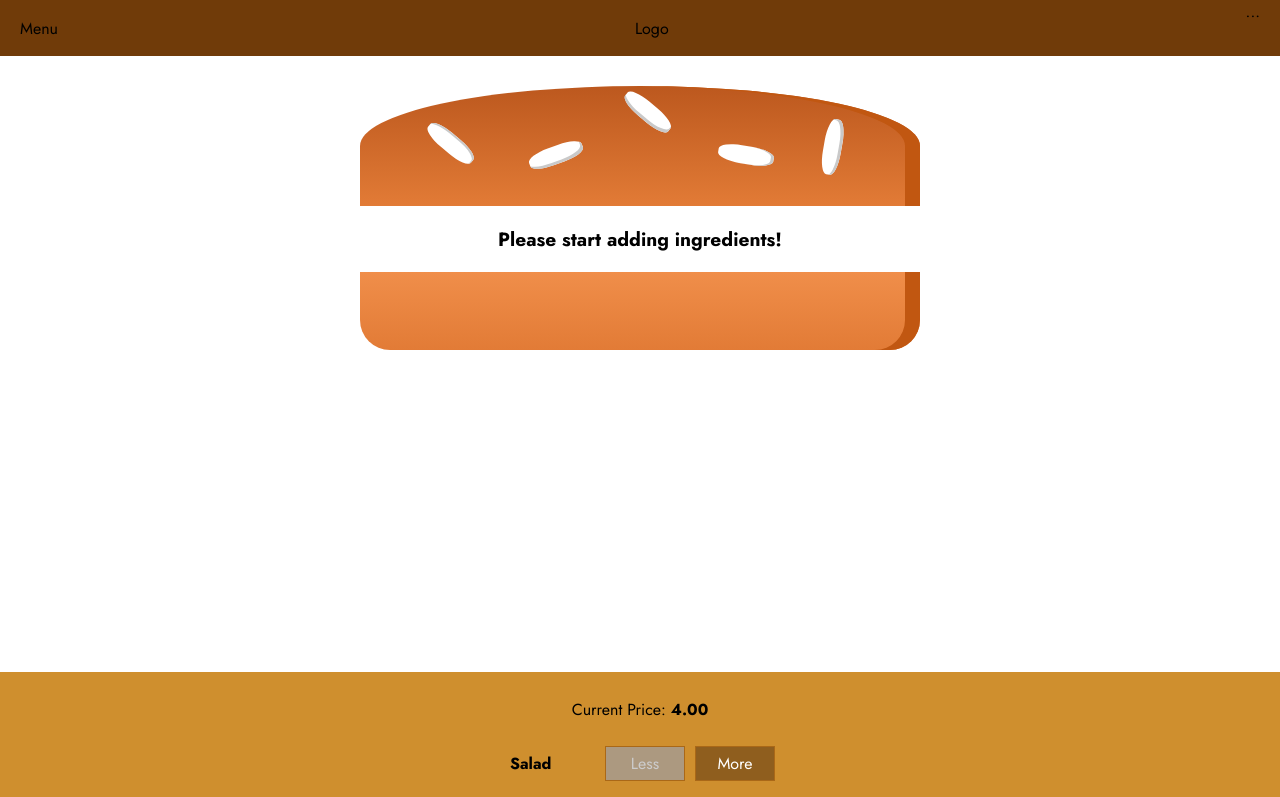
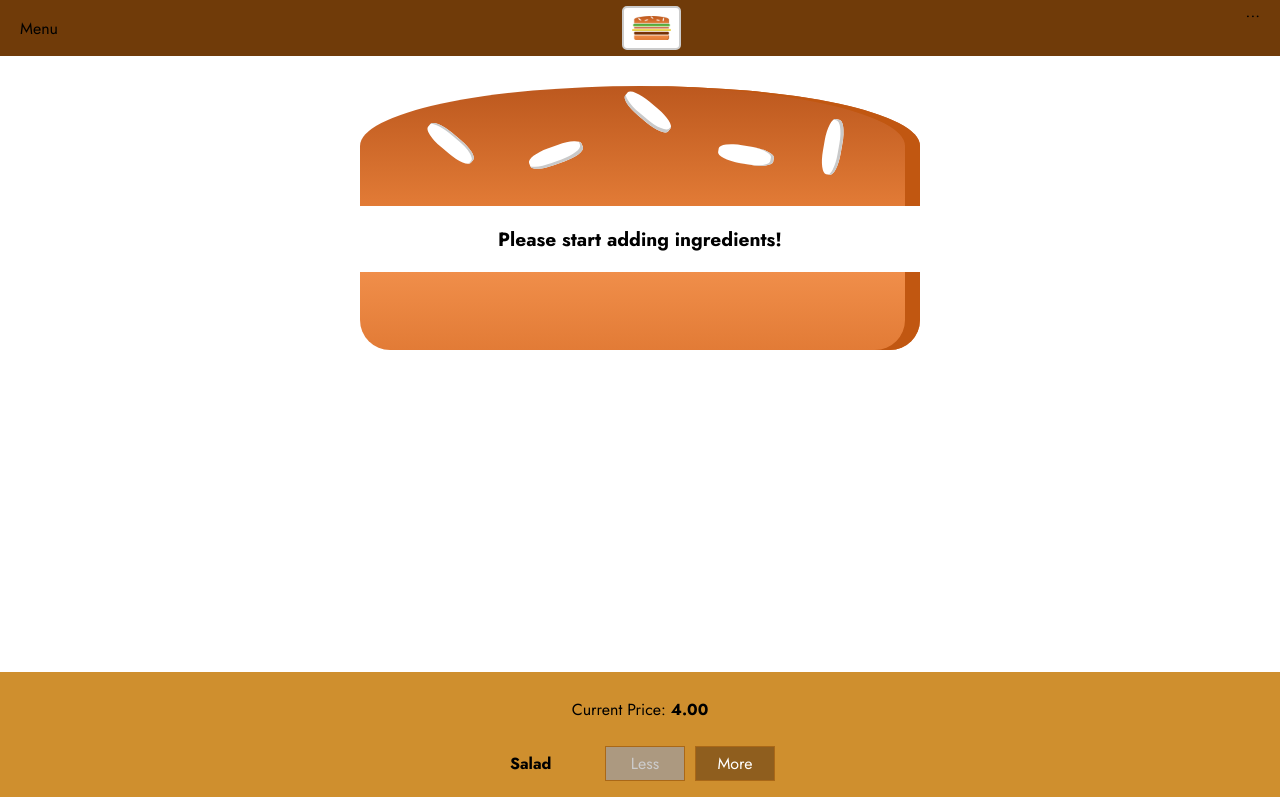
Before and after one commit to hendraaagil/burger-builder, a React (Create React App) app: page / in a window 1280 px wide. Shown: the top 797 px of the page. Built offline with nearby package versions, Linux system fonts and the light colour scheme.

Commit message:
Using a Logo in our Application

```diff
--- /dev/null
+++ b/src/components/Logo/Logo.js
@@ -0,0 +1,12 @@
+import React from 'react';
+
+import styles from './Logo.module.css';
+import burgerLogo from '../../assets/images/burger-logo.png';
+
+const Logo = (props) => (
+  <div className={styles.Logo}>
+    <img src={burgerLogo} alt="Burger Logo" />
+  </div>
+);
+
+export default Logo;
--- /dev/null
+++ b/src/components/Logo/Logo.module.css
@@ -0,0 +1,12 @@
+.Logo {
+  box-sizing: border-box;
+  padding: 8px;
+  height: 80%;
+  background-color: #fff;
+  border: 2px solid #ccc;
+  border-radius: 5px;
+}
+
+.Logo img {
+  height: 100%;
+}
--- a/src/components/Navigation/Toolbar/Toolbar.js
+++ b/src/components/Navigation/Toolbar/Toolbar.js
@@ -1,11 +1,12 @@
 import React from 'react';
 
+import Logo from '../../Logo/Logo';
 import styles from './Toolbar.module.css';
 
 const Toolbar = (props) => (
   <header className={styles.Toolbar}>
     <div>Menu</div>
-    <div>Logo</div>
+    <Logo />
     <nav>...</nav>
   </header>
 );
```
Also changed, not shown: src/assets/images/burger-logo.png (added).
